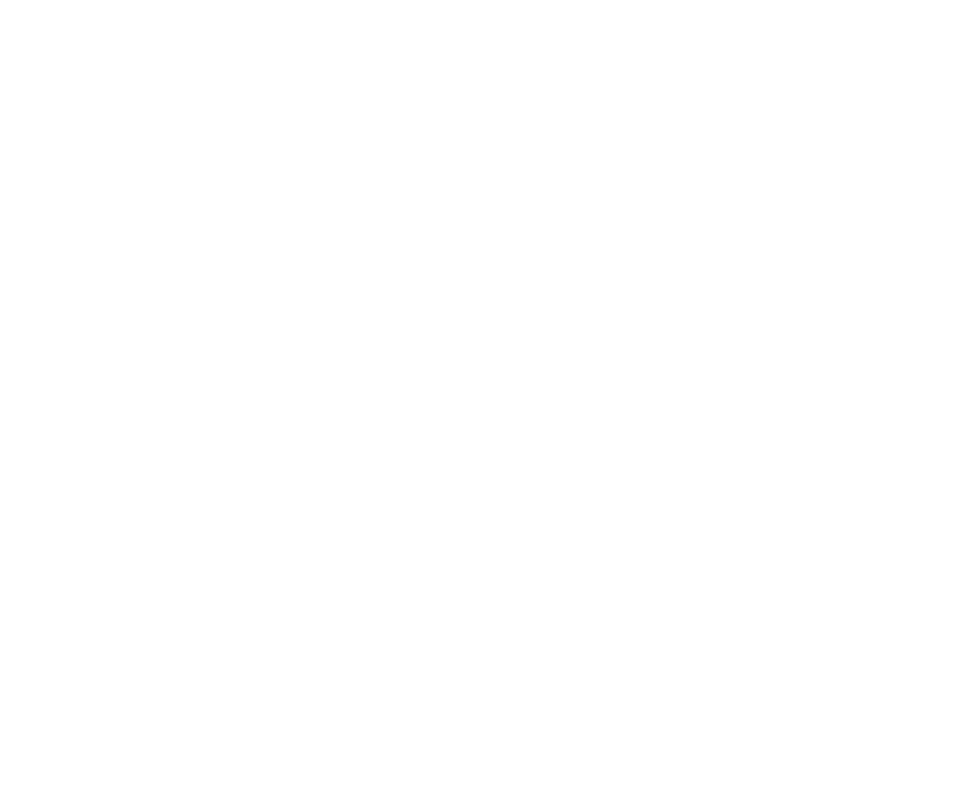
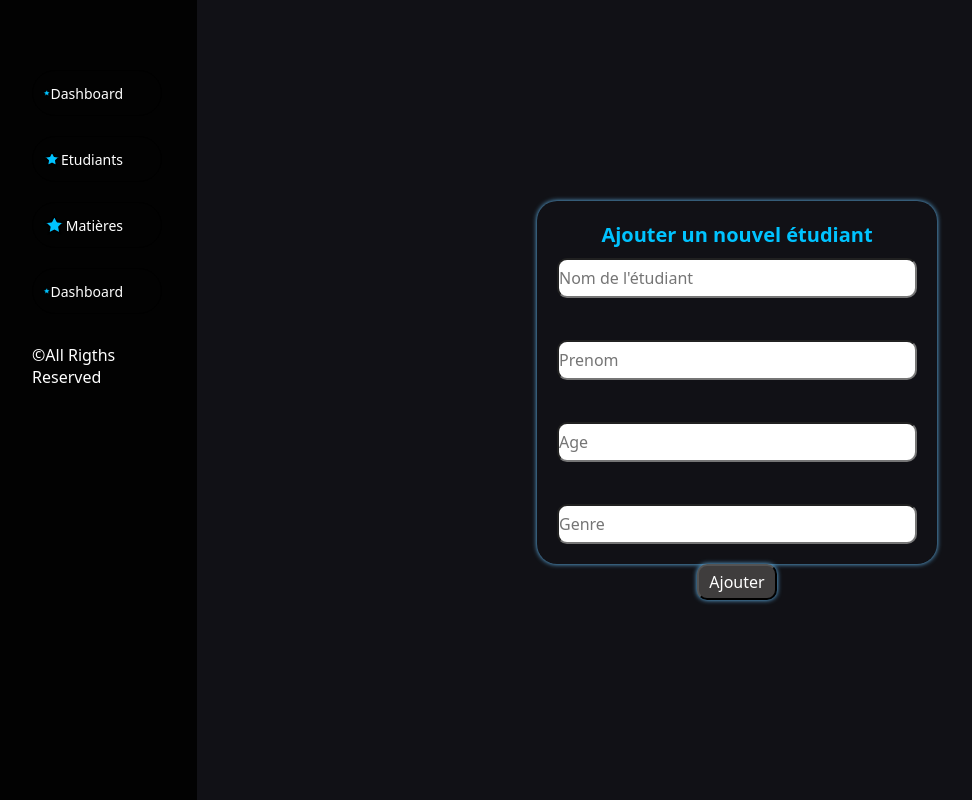
Before and after one commit to ThommyShelby9/Gestion_des_etudiants, a Vue app: page /dashboard/addstudent in a window 1280 px wide. Before the commit this address had no page. Shown: the whole page, without its empty margins (3-975 px from the left). Built offline with nearby package versions, Linux system fonts and the light colour scheme.

Commit message:
new update

```diff
--- /dev/null
+++ b/src/DashboardLayout/AddEtudiant.vue
@@ -0,0 +1,112 @@
+
+<template>
+    <div class="block">
+        <form action="">
+            <h4>Ajouter un nouvel étudiant</h4>
+            <input type="text" id="name" placeholder="Nom de l'étudiant" v-model="studentData.Nom"><br>
+            <input type="text" id="" placeholder="Prenom" v-model="studentData.Prenom"><br>
+            <input type="number"  placeholder="Age" v-model="studentData.Age"><br>
+            <input type="text" name="" id="" placeholder="Genre" v-model="studentData.Genre">
+        </form>
+        <button type="submit" id="submit" @click="createEtudiant">Ajouter</button>
+    </div>
+</template>
+
+
+<script lang="ts" setup>
+import { supabase } from '@/lib/supabase'
+import { ref } from 'vue'
+import { useEtudiantStore } from '@/stores/etudiants'
+import router from '@/router';
+import { storeToRefs } from 'pinia';
+const {etudiants} = storeToRefs(useEtudiantStore())
+const {addstudent } = useEtudiantStore()
+
+
+
+const studentData = ref({
+    Nom: '',
+    Prenom: '',
+    Age: '',
+    Genre: ''
+})
+
+const createEtudiant = async () => {
+    await addstudent(studentData.value)
+   console.log(etudiants)
+   router.replace('/dashboard/etudiant')
+}
+</script>
+
+<style>
+    * {
+        color: black;
+        position: relative;
+        box-sizing: border-box;
+        font-family: system-ui, -apple-system, BlinkMacSystemFont, 'Segoe UI', Roboto, Oxygen, Ubuntu, Cantarell, 'Open Sans', 'Helvetica Neue', sans-serif;
+        font-size: 16px;
+        margin: 0;
+        padding: 0;
+    }
+
+    .block {
+        padding: 0 30px;
+        margin: 0 auto;
+        display: flex;
+        align-items: center;
+        flex-direction: column;
+        justify-content: center;
+    }
+
+    form {
+        color: black !important;
+        width: 400px;
+        display: flex;
+        flex-direction: column;
+        justify-content: center;
+        align-items: center;
+        gap: 10px;
+        padding: 20px;
+        box-shadow: 0 0 5px #68c3ff;
+        border-radius: 20px;
+    }
+
+    form h4{
+        color: rgb(0, 195, 255);
+        font-size: 20px;
+    }
+
+    form a{
+        border: none;
+        color: rgb(0, 195, 255);
+        text-decoration: underline;
+    }
+
+    a {
+        border: 1px solid black;
+        border-radius: 25rem;
+
+    }
+
+    #submit{
+        padding: 5px 10px;
+        border-radius: 10px;
+        cursor: pointer;
+        box-shadow: 0 0 5px #68c3ff;
+        background-color: rgb(63, 61, 61);
+        color: white;
+    }
+
+    #submit:hover{
+        background-color: #68c3ff;
+        color: black;
+        box-shadow: 0 0 5px rgb(63, 61, 61);
+    }
+
+    input {
+        width: 100%;
+        color: black !important;
+        height: 40px;
+        border-radius: 10px;
+    }
+    </style>
--- a/src/DashboardLayout/DashboardAcceuil.vue
+++ b/src/DashboardLayout/DashboardAcceuil.vue
@@ -102,6 +102,10 @@ body {
     color: white;
 }
 
+.main_content_middle{
+    padding-top: 20px;
+}
+
 .main_content_top {
     display: flex;
     justify-content: space-between;
--- a/src/DashboardLayout/Etudiants.vue
+++ b/src/DashboardLayout/Etudiants.vue
@@ -4,6 +4,7 @@ import { useRouter } from 'vue-router'
 import { storeToRefs } from 'pinia'
 import { onMounted } from 'vue';
 import {useUserStore} from '@/stores/user'
+import AddEtudiant from './AddEtudiant.vue';
 const  { userData } = useUserStore()
 const {UserInitialise, UserConnectData} = storeToRefs(useUserStore())
 const { initialise } = useEtudiantStore()
@@ -28,14 +29,16 @@ onMounted(async () => {
         <div class="main_content">
             <div class="main_content_top">
                 <div class="main_content_top_left">
-                    <button id="addStudient" type="submit">Ajouter un étudiant</button>
+                    <a href="/dashboard/addstudent">
+                        <button id="addStudient" type="submit">Ajouter un étudiant</button>
+                    </a>
                 </div>
                 <div class="main_content_top_right">
                     <input type="text" id="search"><button id="search_btn" type="submit">Rechercher</button>
                 </div>
             </div>
-
             <div class="content_table">
+               <div class="container">
                 <table class="table">
                     <tr>
                         <th>ID</th>
@@ -59,6 +62,7 @@ onMounted(async () => {
                         </tr>
                     </tbody>
                 </table>
+               </div>
             </div>
 
 <!--               <div class="modal__contribute">
--- a/src/DashboardLayout/Matière.vue
+++ b/src/DashboardLayout/Matière.vue
@@ -1,3 +1,3 @@
 <template>
-    lnrk,ks,;s;ksklsks;
+
 </template>
--- a/src/router/index.ts
+++ b/src/router/index.ts
@@ -7,6 +7,7 @@ import AppVue from '@/App.vue'
 import Etudiants from '@/DashboardLayout/Etudiants.vue';
 import DashboardAccueil from '@/DashboardLayout/DashboardAcceuil.vue'
 import Matiere from '@/DashboardLayout/Matière.vue'
+import AddEtudiant from '@/DashboardLayout/AddEtudiant.vue';
 
 const router = createRouter({
   history: createWebHistory(import.meta.env.BASE_URL),
@@ -35,6 +36,10 @@ const router = createRouter({
         {
           path: 'matiere',
           component : Matiere
+        },
+        {
+          path: 'addstudent',
+          component: AddEtudiant
         }
       ]
     },
--- a/src/stores/etudiants.ts
+++ b/src/stores/etudiants.ts
@@ -2,7 +2,7 @@ import { defineStore } from "pinia";
 import {ref} from 'vue'
 import {computed} from 'vue'
 import {supabase} from '@/lib/supabase'
-type etudiant = {id?:number, nom:string, prenom: string, age: string, genre: string}
+type etudiant = {id?:number, Nom:string, Prenom: string, Age: string, Genre: string}
 
 export const useEtudiantStore = defineStore('etudiant', () => {
     const etudiants= ref<etudiant[]>([])
@@ -33,12 +33,12 @@ export const useEtudiantStore = defineStore('etudiant', () => {
         }
     }
 
-
-     async function addEtudiant(Etudiant: etudiant) {
-        const {data,error} = await supabase.from('Etudiants').insert(Etudiant).select("*")
+    async function addstudent(Etudiant: etudiant) {
+        const {data,error} = await supabase.from('Etudiants').insert(Etudiant)
         if(data){
             etudiants.value.push(data[0])
         }
+
     }
 
    /*   const userName = computed(() =>{
@@ -51,5 +51,5 @@ export const useEtudiantStore = defineStore('etudiant', () => {
 
 
 
-    return {etudiants, initialise, UserInitialise, userData};
+    return {etudiants, initialise, UserInitialise, userData, addstudent};
 })
```
